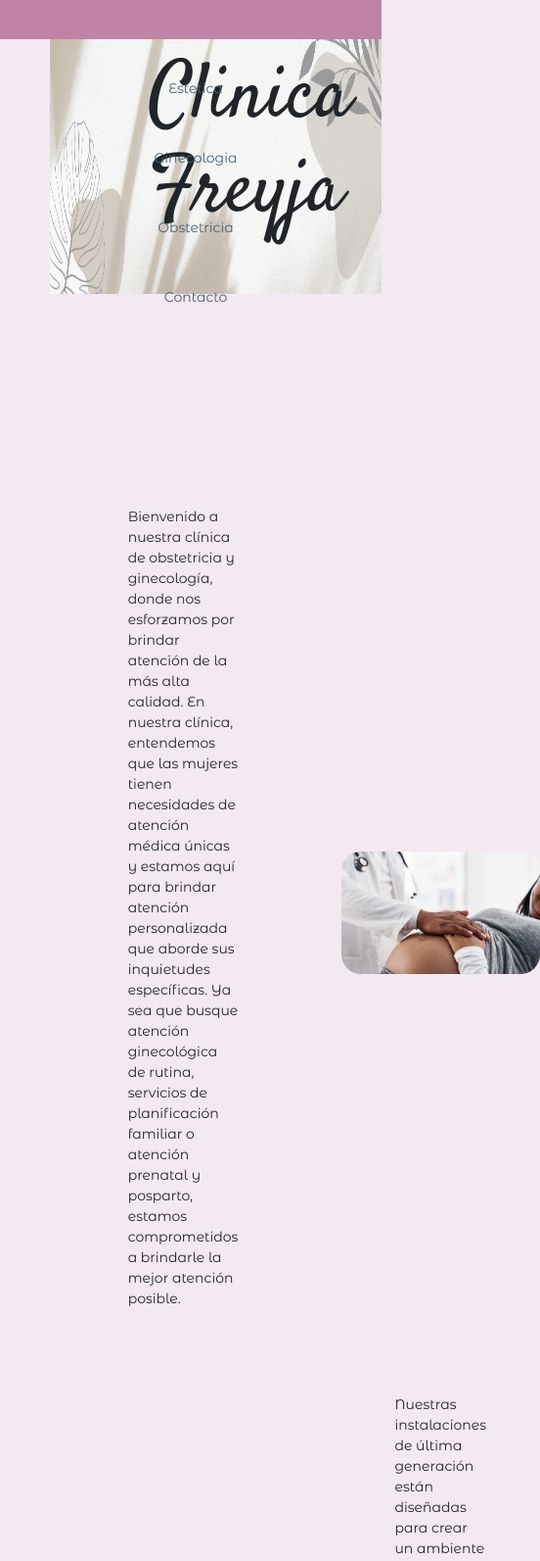
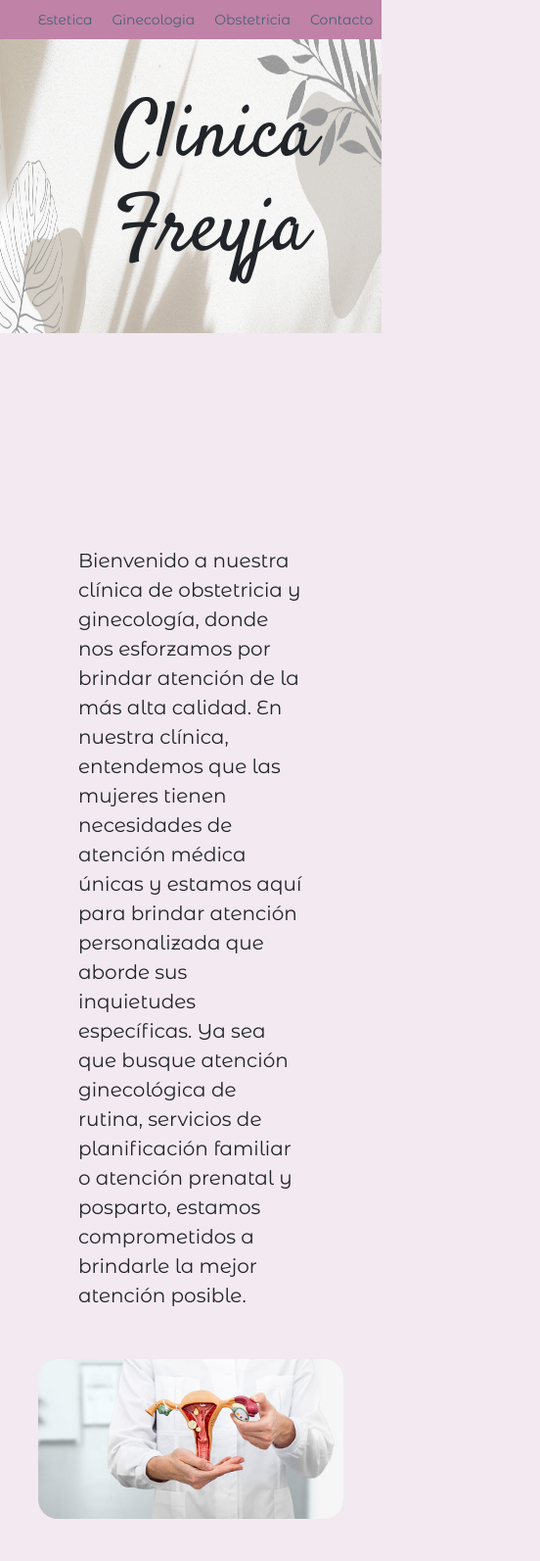
Before and after one commit to GNAmoros/desarrolloWeb_amoros, a plain HTML site: page index.html in a window 390 px wide. Shown: the top 1593 px of the page at 98% size, 552 px wide, since content can reach past the window. Drawn offline with nearby package versions, Linux system fonts and the light colour scheme.

Commit message:
breakpoint fixed

```diff
--- a/css/style.css
+++ b/css/style.css
@@ -28,12 +28,12 @@
 }
 /* ========== normalize ========== */
 
-/* * {
+* {
     margin: 0;
     padding: 0;
     box-sizing: border-box;
 }
-*/
+
 html{
     font-size: 62.5%;
 }
@@ -85,77 +85,8 @@ html{
 }
 .footer_redes a{
     margin: 1rem 2rem;
-
 }
 
-   /* 1st break point */
-
-   @media (max-width: 768px){
-    #homegrid{
-        grid-template-columns: repeat(2,1fr);
-        grid-template-rows: 10vh 41vh 140vh 7.3vh;
-        grid-template-areas:
-        "nav nav"
-        "header header"
-        "main main"
-        "footer footer";
-    }
-    nav{
-        position: fixed;
-        padding: 3.7rem;
-    }
-    .header_img{
-        width: 100%;
-        height: 100%;
-    }
-    .mainNav{
-        flex-direction: row;
-        justify-content: center;
-        margin: auto;
-        margin-top: -0.7rem;
-    }
-    .infoMain{
-        display: grid;
-        grid-template-columns: repeat(2,1fr);
-        grid-template-rows: repeat(2,1fr);
-        align-items: center;
-        justify-items: center;
-    }
-    .mainText1{
-        font-size: 1.4rem;
-    }
-    .mainText2{
-        font-size: 1.4rem;
-    }
-    .indexpic768{
-        width:80%
-    }
-    .footer_redes{
-        flex-direction: row;
-    }
-}
-
-@media(max-width:480px){
-    #homeGrid{
-        grid-template-columns: 1fr;
-        grid-template-rows: repeat(4,auto);
-        grid-template-areas:
-        "nav"
-        "header"
-        "main"
-        "footer";
-    }
-    .mainNav{
-        flex-direction: row;
-        justify-content: center;
-        margin: auto;
-        margin-top: -0.7rem;
-    }
-    .infoMain{
-        display:flex;
-        flex-direction: row;
-    }
-}
 
 /*===========  Home ===========*/
 
@@ -382,3 +313,97 @@ iframe{
     font-size: 15px;
     background-color: rgb(243,233,241);
 }
+
+/* 2nd breakpoint */
+
+@media screen and (max-width: 480px){
+    #homeGrid{
+        grid-template-columns: 1fr;
+        grid-template-rows: repeat(4,auto);
+        grid-template-areas:
+        "nav"
+        "header"
+        "main"
+        "footer";
+    }
+    .mainTitle{
+        top:-50%;
+        left:30%;
+        width: 80%;
+    }
+    .mainNav{
+        flex-direction: row;
+        justify-content: center;
+        gap:0;
+        margin-top: -1rem;
+        position: absolute;
+    }
+    .infoMain{
+        display:flex;
+        flex-direction: column;
+    }
+    .indexpic1{
+        width: 80%;
+        height: auto;
+        margin: 2rem;
+    }
+    .indexpic2{
+        width: 80%;
+        height: auto;
+        margin: 2rem;
+    }
+    .footer_redes{
+        flex-direction: row;;
+    }
+}
+
+
+/* 1st break point */
+
+@media (min-width:481px) and (max-width: 768px){
+    #homeGrid{
+        grid-template-columns: repeat(2,1fr);
+        grid-template-rows: 10vh 41vh 140vh 7.3vh;
+        grid-template-areas:
+        "nav nav"
+        "header header"
+        "main main"
+        "footer footer";
+    }
+    nav{
+        position: fixed;
+        padding: 3.7rem;
+    }
+    .header_img{
+        width: 100%;
+        height: 75%;
+    }
+    .mainTitle{
+        font-size: 8rem;
+    }
+    .mainNav{
+        flex-direction: row;
+        justify-content: center;
+        margin: auto;
+        margin-top: -0.7rem;
+    }
+    .infoMain{
+        display: grid;
+        grid-template-columns: repeat(2,1fr);
+        grid-template-rows: repeat(2,1fr);
+        align-items: center;
+        justify-items: center;
+    }
+    .mainText1{
+        font-size: 1.4rem;
+    }
+    .mainText2{
+        font-size: 1.4rem;
+    }
+    .indexpic768{
+        width:80%
+    }
+    .footer_redes{
+        flex-direction: row;
+    }
+}
--- a/index.html
+++ b/index.html
@@ -30,10 +30,10 @@
                 <article class="infoMain">
                     <p class="text_medium mainText1">Bienvenido a nuestra clínica de obstetricia y ginecología, donde nos esforzamos por brindar atención de la más alta calidad.
                     En nuestra clínica, entendemos que las mujeres tienen necesidades de atención médica únicas y estamos aquí para brindar atención personalizada que aborde sus inquietudes específicas. Ya sea que busque atención ginecológica de rutina, servicios de planificación familiar o atención prenatal y posparto, estamos comprometidos a brindarle la mejor atención posible.</p>
+                    <img class="indexpic1" src="./images/doc_uterusmod.jpg" alt="doc_graffic">
                     <p class="text_medium mainText2"> Nuestras instalaciones de última generación están diseñadas para crear un ambiente cómodo y acogedor, y nuestro equipo de profesionales está capacitado para brindarle el más alto nivel de atención.
                     Gracias por considerar nuestra clínica para sus necesidades de atención médica. Esperamos poder servirle y ayudarlo a lograr una salud y un bienestar óptimos.</p>
-                    <img class="indexpic1 indexpic768" src="./images/doc_uterusmod.jpg" alt="doc_graffic">
-                    <img class="indexpic2 indexpic768" src="./images/pregnancy.jpg" alt="pregnancy_check">
+                    <img class="indexpic2" src="./images/pregnancy.jpg" alt="pregnancy_check">
                 </article>
             </main>
             <footer id="foot">
```
Also changed, not shown: pages/ginecologia.html (+1 -1 lines).
